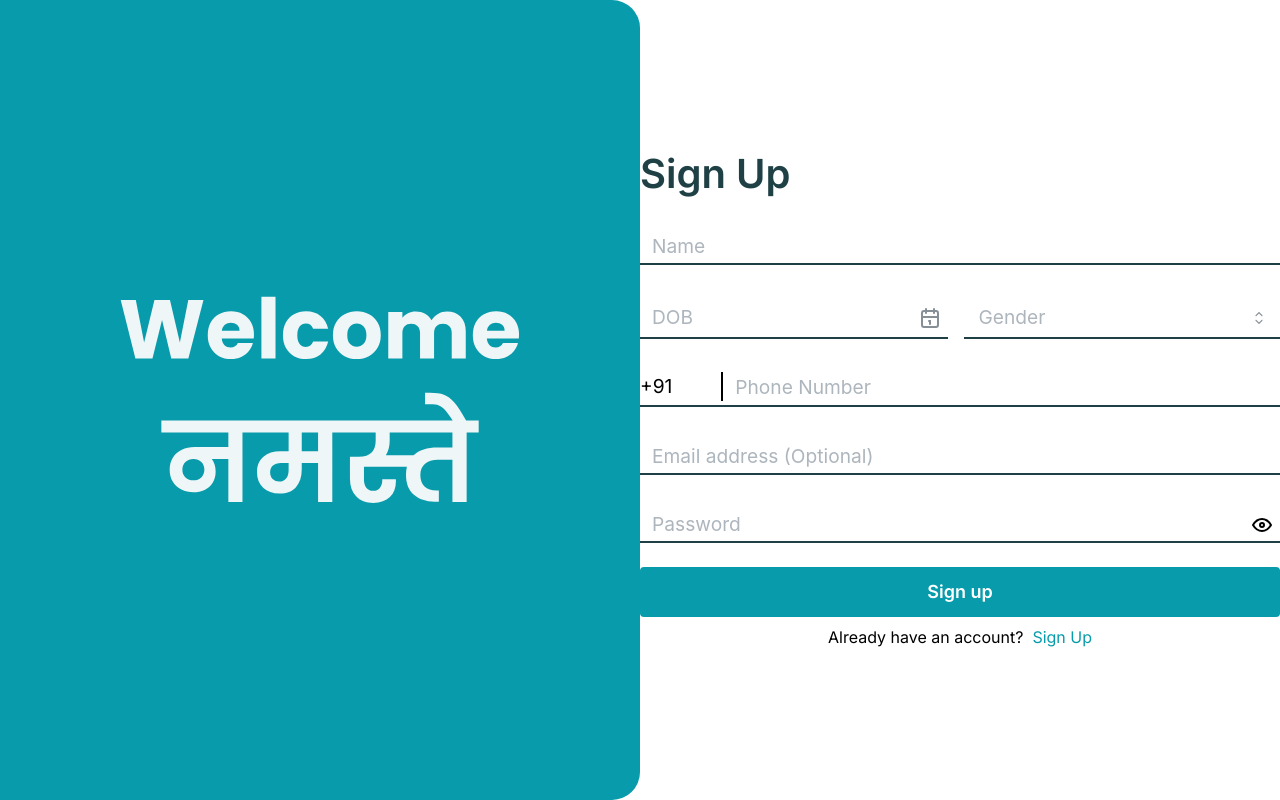
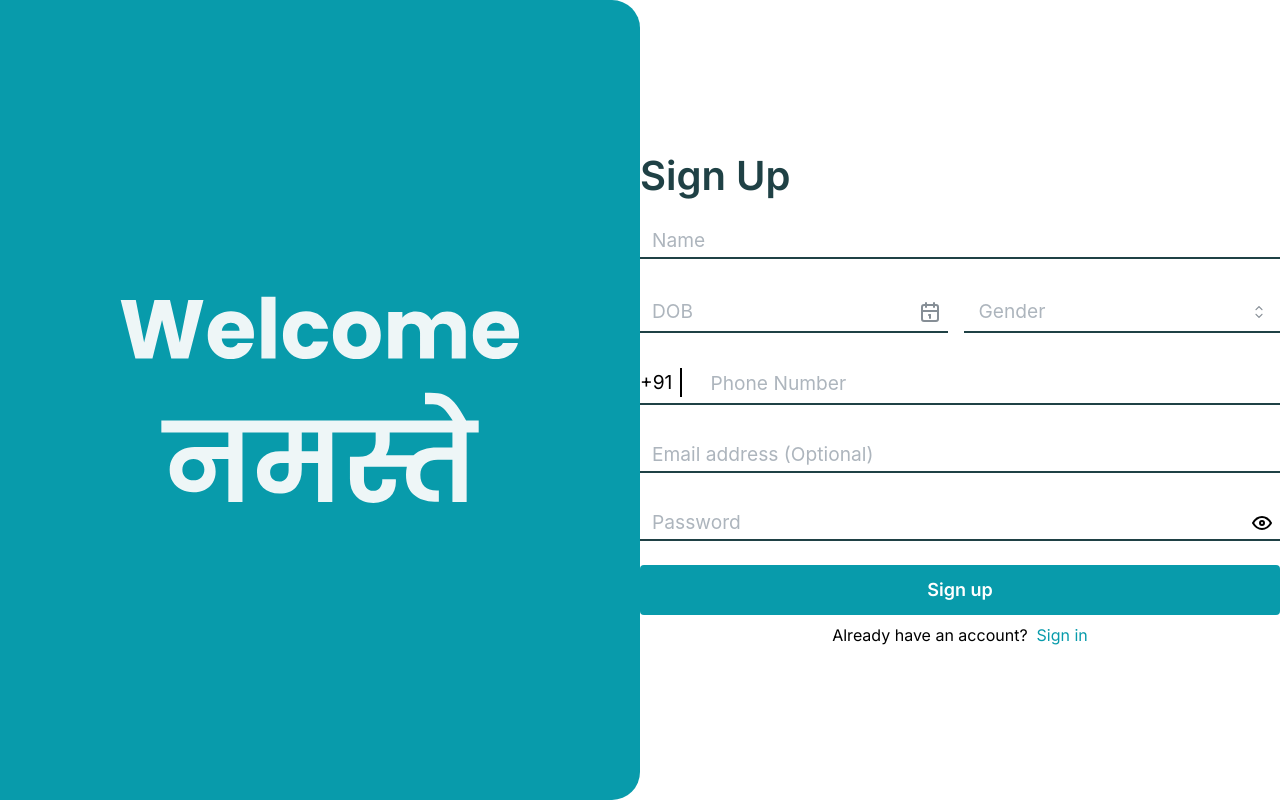
Before and after one commit to mittalvansh/edp-frontend, a Next.js app: page /signup in a window 1280 px wide. Built offline with nearby package versions, Linux system fonts and the light colour scheme.

Commit message:
corrected user interface for signup page

```diff
--- a/app/layout.js
+++ b/app/layout.js
@@ -1,7 +1,8 @@
 import "./globals.css";
 import "@mantine/core/styles.css";
+import '@mantine/dates/styles.css';
+import { MantineProvider, ColorSchemeScript } from "@mantine/core";
 import { Inter } from "next/font/google";
-import { MantineProvider, ColorSchemeScript } from "@mantine/core";
 
 const inter = Inter({ subsets: ["latin"] });
 
--- a/app/signup/page.jsx
+++ b/app/signup/page.jsx
@@ -1,24 +1,22 @@
 "use client";
+
+import React, { useState } from "react";
 import {
   Container,
   Image,
   Grid,
+  Flex,
   Stack,
   Group,
+  Select,
   Text,
   TextInput,
   Button,
-  Select,
-  calendar
 } from "@mantine/core";
-import { useState } from "react";
-import { DateInput } from '@mantine/dates';
 import Link from "next/link";
-import { IconEye } from "@tabler/icons-react";
+import { DateInput } from "@mantine/dates";
+import { IconEye, IconCalendar } from "@tabler/icons-react";
 import { useMediaQuery } from "@mantine/hooks";
-import { IconCalendar } from "@tabler/icons-react";
-import dayjs from 'dayjs';
-import customParseFormat from 'dayjs/plugin/customParseFormat';
 
 export default function Signup() {
   const [date, setDate] = useState(null);
@@ -32,18 +30,17 @@ export default function Signup() {
       fontSize: "1.2em",
     },
   };
-  const inputStyles2 = {
+  const inputStyles_phone = {
     input: {
       border: "none",
       fontSize: "1.2em",
-      borderBottom:'none',
-      width:"87%"
+      borderBottom: "none",
     },
   };
   const selectStyles = {
     input: {
       border: "none",
-      height:"42px",
+      height: "42px",
       borderBottom: "2px solid #1F4145",
       fontSize: "1.2em",
     },
@@ -77,13 +74,19 @@ export default function Signup() {
           </Stack>
         </Grid.Col>
         <Grid.Col span={6}>
-          <Group h="100vh" justify="center" align="center">
+          <Group
+            h="100vh"
+            justify="center"
+            align="center"
+            px={isMobileView ? "2rem" : "0rem"}
+            py={isMobileView ? "1rem" : "0rem"}
+          >
             <Stack gap="0.5rem" miw="60%">
               <Text
                 c="#1F4145"
                 fz={isMobileView ? "2rem" : "2.5rem"}
                 fw="600"
-                mb="1rem"
+                mb="0.5rem"
               >
                 Sign Up
               </Text>
@@ -92,41 +95,53 @@ export default function Signup() {
                   type="text"
                   placeholder="Name"
                   styles={inputStyles}
-                  mb="2rem"
+                  mb={isMobileView ? "1rem" : "2rem"}
                   radius={0}
                 />
-                <Stack style={{marginBottom:"2rem",display:"flex",flexDirection:"row",}}>
-                 {/* <DateInput valueFormat="YYYY MMM DD" placeholder="DOB" radius={0} rightSection={<IconCalendar />} styles={selectStyles}/> */}
-                 <TextInput valueFormat="YYYY MMM DD" placeholder="DOB" radius={0} rightSection={<IconCalendar />} styles={selectStyles}/>
-                  <Select size="md" styles={selectStyles} radius={0}   placeholder="Gender" data={['Male', 'Female', 'Other']}/>
-                </Stack>
-                <Stack style={{display:"flex",
-                  flexDirection:"row",
-                  alignItems:'center',
-                  alignContent:"center",
-                  borderBottom:"2px solid #1F4145",
-                  height:"36px",
-                  marginBottom:"2rem",
-                  paddingBottom:"2px",
-                  justifyContent:"left",
-                  gap:'0px'}}>
-                  <Stack style={{borderRight:"2px solid",
-                    width:'13%',
-                    fontSize:"1.2em"}}>
-                  +91
-                  </Stack>
+                <Flex
+                  direction={isMobileView ? "column" : "row"}
+                  mb={isMobileView ? "1rem" : "2rem"}
+                  gap="1rem"
+                >
+                  <DateInput
+                    valueFormat="YYYY MMM DD"
+                    placeholder="DOB"
+                    radius={0}
+                    rightSection={<IconCalendar />}
+                    styles={selectStyles}
+                  />
+                  <Select
+                    size="md"
+                    styles={selectStyles}
+                    radius={0}
+                    placeholder="Gender"
+                    data={["Male", "Female", "Other"]}
+                  />
+                </Flex>
+                <Group
+                  align="center"
+                  mb={isMobileView ? "1rem" : "2rem"}
+                  pb="2px"
+                  style={{ borderBottom: "2px solid #1F4145" }}
+                >
+                  <Text
+                    fz="1.2em"
+                    style={{ borderRight: "2px solid", paddingRight: "0.5rem" }}
+                  >
+                    +91
+                  </Text>
                   <TextInput
                     type="text"
                     placeholder="Phone Number"
-                    styles={inputStyles2}
+                    styles={inputStyles_phone}
                     radius={0}
                   />
-                </Stack>
+                </Group>
                 <TextInput
                   type="text"
                   placeholder="Email address (Optional)"
                   styles={inputStyles}
-                  mb="2rem"
+                  mb={isMobileView ? "1rem" : "2rem"}
                   radius={0}
                 />
                 <TextInput
@@ -152,7 +167,7 @@ export default function Signup() {
                     href="/login"
                     style={{ textDecoration: "none", color: "#089BAB" }}
                   >
-                    Sign Up
+                    Sign in
                   </Link>
                 </Text>
               </form>
```
Also changed, not shown: public/uil_calender.svg (deleted).
